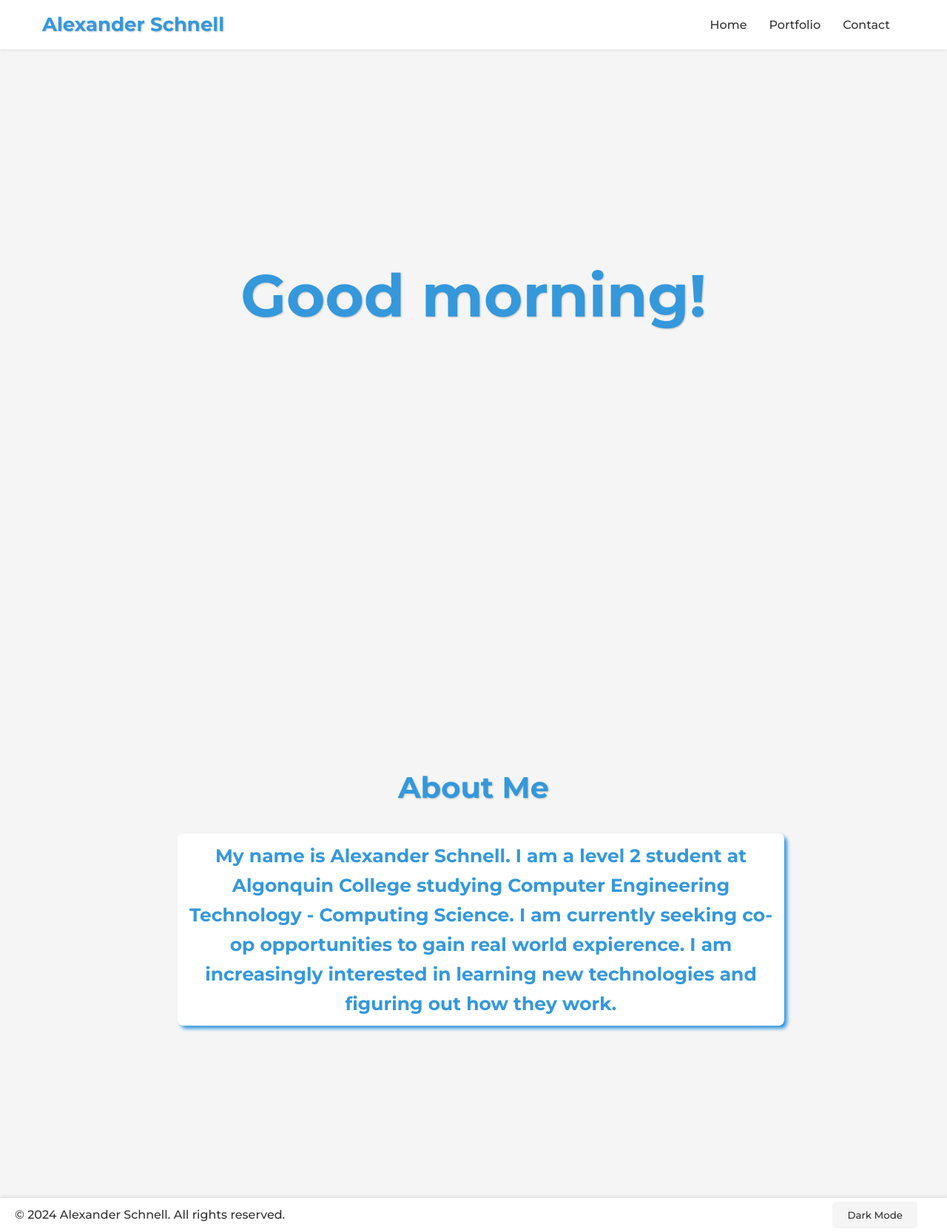
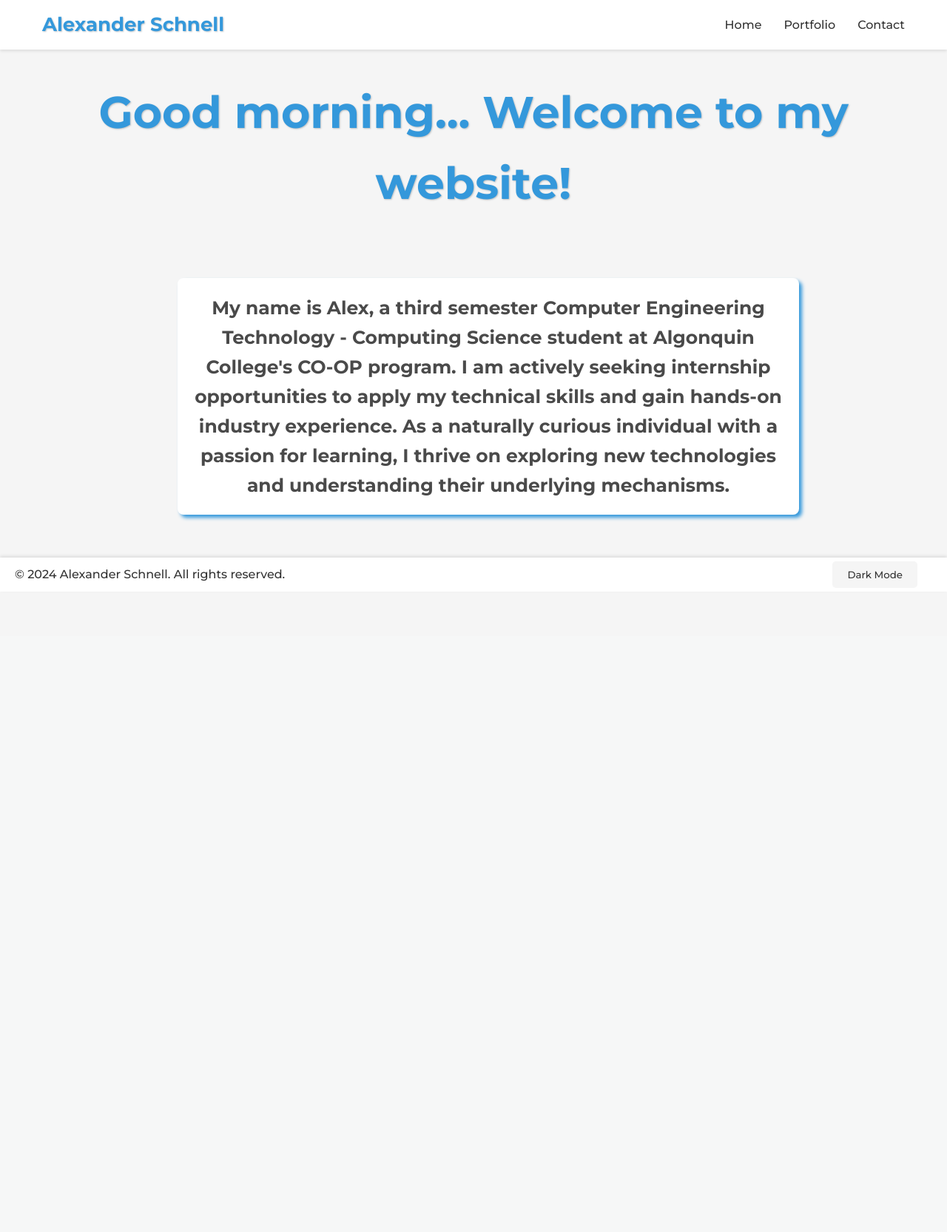
Before and after one commit to alexanderschnell/Portfolio-Website, a PHP site: page / in a window 1280 px wide. Shown: the whole page at 74% size. After the commit the page ends 786 px from the top, so only its background shows below. Run offline with PHP 8.4, Linux system fonts and the light colour scheme.

Commit message:
Index.php is now just one page #K.I.S.S this is just a simple display of current webdev knowledge.

```diff
--- a/greeting.js
+++ b/greeting.js
@@ -4,11 +4,11 @@ function updateGreeting() {
     let greeting;
 
     if (currentHour < 12) {
-        greeting = "Good morning!";
+        greeting = "Good morning... Welcome to my website!";
     } else if (currentHour < 18) {
-        greeting = "Good afternoon!";
+        greeting = "Good afternoon... Welcome to my website!";
     } else {
-        greeting = "Good evening!";
+        greeting = "Good evening... Welcome to my website!";
     }
 
     greetingElement.textContent = `${greeting}`;
--- a/index.php
+++ b/index.php
@@ -7,28 +7,25 @@
     <link href="https://fonts.googleapis.com/css2?family=Montserrat:wght@500;700&display=swap" rel="stylesheet">
     <link rel="stylesheet" href="dark-mode.css">
     <style>
-
 /* Reset and base styles */
 body {
     font-family: 'Montserrat', sans-serif;
     margin: 0;
     padding: 0;
     line-height: 1.6;
+    height: 100vh;
+    overflow: hidden;
+    background-color: #F5F5F5;  /* Light mode default */
 }
 
  header {
             background-color: #ffffff;
             color: #333333;
-    padding: 0.8rem 2rem;
+            padding: 0.3rem 2rem;
             display: flex;
             justify-content: space-between;
             align-items: center;
-    position: fixed;
-    width: 100%;
-    top: 0;
-    z-index: 1000;
-    box-sizing: border-box;
-    box-shadow: 0 -1px 4px rgba(0,0,0,0.3);
+            box-shadow: 0 2px 4px rgba(0,0,0,0.1);
         }
 
 h1 {
@@ -43,82 +40,43 @@ h1 {
 
 /* Main content layout */
 main {
-    padding-top: 0;  /* Remove top padding since we're using full viewport height */
-    max-width: 100%;  /* Allow full width for greeting */
-    margin: 0;
-}
-
-.greeting-section {
-    height: 100vh;
+    height: calc(100vh - 120px);
+    margin-top: 60px;
     display: flex;
+    flex-direction: column;
+    align-items: center;
     justify-content: center;
-    align-items: center;
+    gap: 5rem;
 }
 
 #dynamic-greeting {
-    font-size: clamp(40px, 8vw, 80px);
+    font-size: clamp(20px, 8vw, 60px);
     color: #3498db;
     font-family: 'Montserrat', sans-serif;
     text-shadow: 1px 1px 2px rgba(54, 69, 79, 0.3);
     margin: 0;
     text-align: center;
-    padding: 0 20px;
-}
-
-/* ABOUT SECTION STYLES */
-.about-section {
-    padding: 10px 0;
-    display: flex;
-    flex-direction: column;
-    align-items: center;  /* Center children horizontally */
-    max-width: 1200px;
-    margin: 0 auto;
-    width: 100%;
-    min-height: 100vh;  /* Full viewport height for second section */
-    justify-content: center;  /* Center content vertically */
-}
-
-
-/* About section heading */
-main h3 {
-    font-family: 'Montserrat', sans-serif;
-    font-size: 40px;
-    color: #3498db;
-    text-shadow: 1px 1px 2px rgba(54, 69, 79, 0.3);
-    text-align: center;  /* Center the heading */
-    margin: 0 0 30px 0;  /* Changed padding to margin for spacing */
-    width: 100%;
-    max-width: 800px;  /* Match the text width */
 }
 
 /* About section text */
 main h4 {
     font-family: 'Montserrat', sans-serif;
     font-size: 25px;
-    color: #3498db;
-    text-align: center;  /* Center the text */
+    color: #4a4a4a;
+    text-align: center;
     max-width: 800px;
-    padding: 0 20px;  /* Responsive padding */
+    padding: 0 20px;
     line-height: 1.6;
     margin: 0;
-}
-
-.about-section {
-    width: 100%;
-    display: flex;
-    flex-direction: column;
-
 }
 
 /* NAV BAR STYLES */
 nav ul {
        font-family: 'Montserrat', sans-serif;
                    list-style-type: none;
-    padding-right: 45px;
+                   padding-right: 25px;
                    display: flex;
                    gap: 30px;
-    margin: 0;
-
                }
 
         nav ul li a {
@@ -143,6 +101,8 @@ footer {
     justify-content: space-between;
     align-items: center;
     box-sizing: border-box;
+    position: fixed;
+    bottom: 0;
 }
 
 footer p {
@@ -152,20 +112,70 @@ footer p {
 
 span {
     width: 800px;
-    height: 240px;
+    height: auto;
     justify-content: center;
-    padding-top: 10px;
-    padding-bottom: 10px;
-    padding-left: 10px;
-    padding-right: 10px;
+    padding: 20px;
     background-color: white;
     border-radius: 8px;
     display: inline-block;
     box-shadow: 4px 4px 5px #3498db;
-
+    transition: all 0.3s ease;
 }
 
+/* Dark mode styles */
+body.dark-mode {
+    background-color: #1a1a1a;
+}
 
+body.dark-mode header {
+    background-color: rgba(34, 34, 34, 0.9);
+}
+
+body.dark-mode nav ul li a {
+    color: #f5f5f5;
+}
+
+body.dark-mode nav ul li a:hover {
+    color: #3498db;
+}
+
+body.dark-mode footer {
+    background-color: rgba(34, 34, 34, 0.9);
+    color: #f5f5f5;
+}
+
+body.dark-mode span {
+    background-color: #2d2d2d;
+    color: #f5f5f5;
+    box-shadow: 4px 4px 5px rgba(52, 152, 219, 0.5);
+}
+
+body.dark-mode main h4 {
+    color: #f5f5f5;
+}
+
+/* Toggle button styles */
+#dark-mode-toggle {
+    background-color: #f5f5f5;
+    color: #333;
+    border: none;
+    padding: 10px 20px;
+    border-radius: 5px;
+    cursor: pointer;
+    transition: all 0.3s ease;
+    margin-right: 20px;
+    font-family: 'Montserrat', sans-serif;
+}
+
+body.dark-mode #dark-mode-toggle {
+    background-color: #333;
+    color: #f5f5f5;
+}
+
+#dark-mode-toggle:hover {
+    background-color: #3498db;
+    color: #ffffff;
+}
     </style>
 </head>
 <body>
@@ -181,18 +191,10 @@ span {
     </header>
 
     <main>
-        <section class="greeting-section">
         <h2 id="dynamic-greeting"></h2>
-        </section>
-        <section class="about-section">
+        <h4><span>My name is Alex, a third semester Computer Engineering Technology - Computing Science student at Algonquin College's CO-OP program. I am actively seeking internship opportunities to apply my technical skills and gain hands-on industry experience. As a naturally curious individual with a passion for learning, I thrive on exploring new technologies and understanding their underlying mechanisms.</span></h4>
+    </main>
 
-    <h3>About Me</h3>
-    <h4><span> My name is Alexander Schnell. I am a level 2 student at Algonquin College studying Computer Engineering Technology - Computing Science. I am currently seeking co-op opportunities to gain real world expierence. I am increasingly interested in learning new technologies and figuring out how they work.</span></h4>
-    <div class="box">
-
-</div>
-</section>
-    </main>
     <footer>
         <p>&copy; <?php echo date("Y"); ?> Alexander Schnell. All rights reserved.</p>
         <button id="dark-mode-toggle">Toggle Dark Mode</button>
```
Also changed, not shown: contact.php (+17 -6 lines), portfolio.php (+51 -11 lines), README.md. Lines whose indentation alone changed are shown as unchanged.
